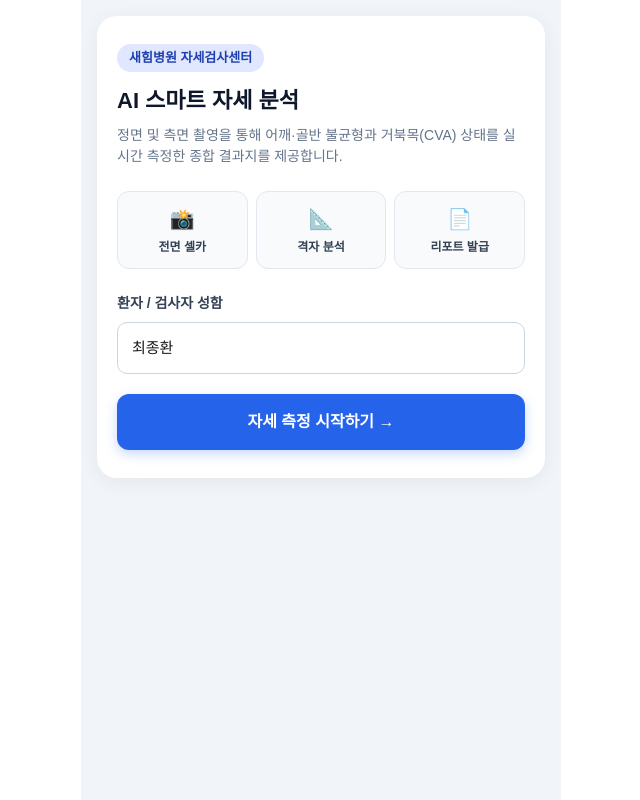
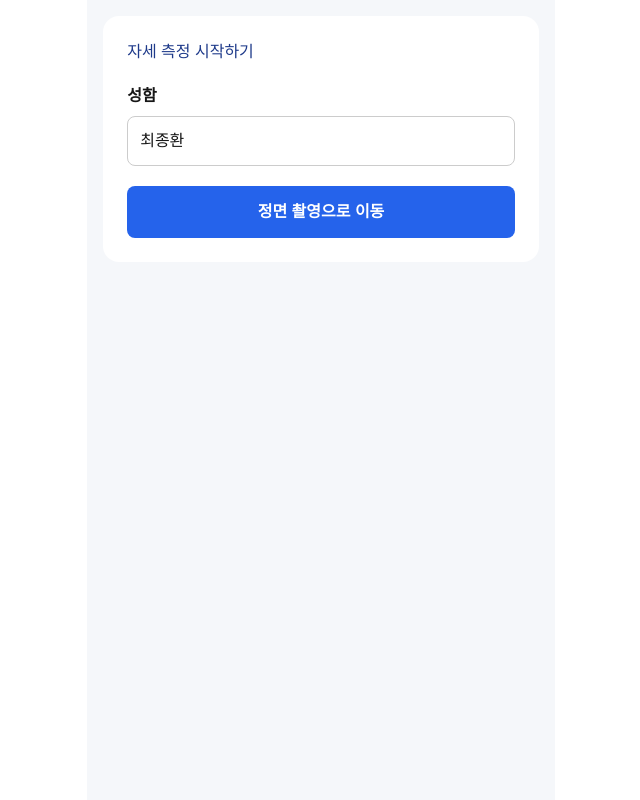
Before and after one commit to choijonghwan77-ship-it/saehim-posture, a Next.js app: page / in a window 1280 px wide. Shown: the whole page, without its empty margins (319-959 px from the left). Built offline with nearby package versions, Linux system fonts and the light colour scheme.

Commit message:
Set rear camera default and restore initial main UI

```diff
--- a/app/page.tsx
+++ b/app/page.tsx
@@ -32,6 +32,13 @@ export default function PostureApp() {
   const [tiltWarning, setTiltWarning] = useState<string>('');
   const [keypoints, setKeypoints] = useState<Keypoint[]>([]);
   const [draggingIdx, setDraggingIdx] = useState<number | null>(null);
+
+  // 스마트폰 후면 카메라 강제 지정 옵션 (모바일 최적화)
+  const videoConstraints = {
+    facingMode: { ideal: 'environment' },
+    width: { ideal: 1280 },
+    height: { ideal: 720 },
+  };
 
   // 수평 센서 감지
   useEffect(() => {
@@ -157,7 +164,7 @@ export default function PostureApp() {
 
     if (navigator.share) {
       try {
-        await navigator.share({ title: '새힘병원 자세 분석 결과', text: textData, url: window.location.href });
+        await navigator.share({ title: '자세 분석 결과지', text: textData, url: window.location.href });
       } catch (err) {
         console.log('공유 취소');
       }
@@ -168,81 +175,53 @@ export default function PostureApp() {
   };
 
   return (
-    <div style={{ maxWidth: '480px', margin: '0 auto', fontFamily: 'sans-serif', backgroundColor: '#f1f5f9', minHeight: '100vh', padding: '16px' }}>
+    <div style={{ maxWidth: '480px', margin: '0 auto', fontFamily: 'sans-serif', backgroundColor: '#f5f7fa', minHeight: '100vh', padding: '16px' }}>
 
-      {/* STEP 1: 메인 디자인 개편 */}
+      {/* STEP 1: 깔끔한 초기 메인 화면 복원 */}
       {step === 1 && (
-        <div style={{ backgroundColor: '#fff', padding: '28px 20px', borderRadius: '20px', boxShadow: '0 4px 20px rgba(0,0,0,0.06)' }}>
-          <div style={{ display: 'inline-block', backgroundColor: '#e0e7ff', color: '#1e40af', padding: '4px 12px', borderRadius: '20px', fontSize: '13px', fontWeight: 'bold', marginBottom: '12px' }}>
-            새힘병원 자세검사센터
-          </div>
-          <h2 style={{ color: '#0f172a', fontSize: '22px', margin: '0 0 8px 0', fontWeight: '800' }}>AI 스마트 자세 분석</h2>
-          <p style={{ color: '#64748b', fontSize: '14px', lineHeight: '1.5', margin: '0 0 24px 0' }}>
-            정면 및 측면 촬영을 통해 어깨·골반 불균형과 거북목(CVA) 상태를 실시간 측정한 종합 결과지를 제공합니다.
-          </p>
-
-          {/* 특징 카드 3개 */}
-          <div style={{ display: 'grid', gridTemplateColumns: '1fr 1fr 1fr', gap: '8px', marginBottom: '24px' }}>
-            <div style={{ backgroundColor: '#f8fafc', border: '1px solid #e2e8f0', padding: '12px 8px', borderRadius: '12px', textAlign: 'center' }}>
-              <div style={{ fontSize: '20px', marginBottom: '4px' }}>📸</div>
-              <div style={{ fontSize: '12px', fontWeight: 'bold', color: '#334155' }}>전면 셀카</div>
-            </div>
-            <div style={{ backgroundColor: '#f8fafc', border: '1px solid #e2e8f0', padding: '12px 8px', borderRadius: '12px', textAlign: 'center' }}>
-              <div style={{ fontSize: '20px', marginBottom: '4px' }}>📐</div>
-              <div style={{ fontSize: '12px', fontWeight: 'bold', color: '#334155' }}>격자 분석</div>
-            </div>
-            <div style={{ backgroundColor: '#f8fafc', border: '1px solid #e2e8f0', padding: '12px 8px', borderRadius: '12px', textAlign: 'center' }}>
-              <div style={{ fontSize: '20px', marginBottom: '4px' }}>📄</div>
-              <div style={{ fontSize: '12px', fontWeight: 'bold', color: '#334155' }}>리포트 발급</div>
-            </div>
-          </div>
-
-          <label style={{ display: 'block', marginBottom: '8px', fontWeight: 'bold', fontSize: '14px', color: '#334155' }}>환자 / 검사자 성함</label>
+        <div style={{ backgroundColor: '#fff', padding: '24px', borderRadius: '16px' }}>
+          <h2 style={{ color: '#1e3a8a', marginBottom: '20px' }}>자세 측정 시작하기</h2>
+          <label style={{ display: 'block', marginBottom: '8px', fontWeight: 'bold' }}>성함</label>
           <input
             type="text"
             value={userName}
             onChange={(e) => setUserName(e.target.value)}
-            placeholder="성함을 입력하세요"
-            style={{ width: '100%', padding: '14px', borderRadius: '10px', border: '1px solid #cbd5e1', fontSize: '15px', marginBottom: '20px', boxSizing: 'border-box' }}
+            style={{ width: '100%', padding: '12px', borderRadius: '8px', border: '1px solid #ccc', marginBottom: '20px', boxSizing: 'border-box' }}
           />
-
           <button
             onClick={() => setStep(2)}
-            style={{ width: '100%', padding: '16px', backgroundColor: '#2563eb', color: '#fff', border: 'none', borderRadius: '12px', fontWeight: 'bold', fontSize: '16px', cursor: 'pointer', boxShadow: '0 4px 12px rgba(37, 99, 235, 0.25)' }}
+            style={{ width: '100%', padding: '14px', backgroundColor: '#2563eb', color: '#fff', border: 'none', borderRadius: '8px', fontWeight: 'bold', fontSize: '16px', cursor: 'pointer' }}
           >
-            자세 측정 시작하기 →
+            정면 촬영으로 이동
           </button>
         </div>
       )}
 
-      {/* STEP 2: 정면 촬영 (셀프 카메라 + 격자 무늬 적용) */}
+      {/* STEP 2: 정면 촬영 (후면 카메라 + 격자 가이드) */}
       {step === 2 && (
         <div>
           <button onClick={() => setStep(1)} style={{ border: 'none', background: 'none', color: '#2563eb', cursor: 'pointer', marginBottom: '12px' }}>← 처음으로</button>
-          <h3 style={{ color: '#0f172a', marginBottom: '16px' }}>정면 촬영 — {userName}님</h3>
-          <div style={{ position: 'relative', borderRadius: '16px', overflow: 'hidden', border: '2px solid #cbd5e1', backgroundColor: '#000' }}>
+          <h3 style={{ color: '#1e3a8a', marginBottom: '16px' }}>정면 촬영 — {userName}님</h3>
+          <div style={{ position: 'relative', borderRadius: '16px', overflow: 'hidden', border: '2px solid #ddd', backgroundColor: '#000' }}>
 
-            {/* 셀프 카메라 및 거울 모드 적용 */}
+            {/* 후면 카메라 적용 */}
             <Webcam
               ref={webcamRef}
               screenshotFormat="image/jpeg"
-              mirrored={true}
-              videoConstraints={{ facingMode: 'user' }}
+              mirrored={false}
+              videoConstraints={videoConstraints}
               style={{ width: '100%', display: 'block' }}
             />
 
-            {/* 격자 무늬 가이드 레이어 */}
+            {/* 격자 무늬 가이드 */}
             <div style={{
-              position: 'absolute',
-              top: 0, left: 0, right: 0, bottom: 0,
-              pointerEvents: 'none',
+              position: 'absolute', top: 0, left: 0, right: 0, bottom: 0, pointerEvents: 'none',
               backgroundImage: `
                 linear-gradient(to right, rgba(255, 255, 255, 0.35) 1px, transparent 1px),
                 linear-gradient(to bottom, rgba(255, 255, 255, 0.35) 1px, transparent 1px)
               `,
               backgroundSize: '20% 20%',
             }}>
-              {/* 중앙 기준선 강조 */}
               <div style={{ position: 'absolute', top: 0, bottom: 0, left: '50%', width: '2px', backgroundColor: '#ef4444' }} />
               <div style={{ position: 'absolute', left: 0, right: 0, top: '50%', height: '2px', backgroundColor: '#ef4444' }} />
             </div>
@@ -257,7 +236,7 @@ export default function PostureApp() {
       {step === 3 && (
         <div>
           <button onClick={() => setStep(2)} style={{ border: 'none', background: 'none', color: '#2563eb', cursor: 'pointer', marginBottom: '12px' }}>← 다시 촬영</button>
-          <h3 style={{ color: '#0f172a', marginBottom: '12px' }}>정면 분석 — {userName}님</h3>
+          <h3 style={{ color: '#1e3a8a', marginBottom: '12px' }}>정면 분석 — {userName}님</h3>
           <div onMouseMove={handleMouseMove} onMouseUp={() => setDraggingIdx(null)} style={{ position: 'relative', width: '100%', borderRadius: '16px', overflow: 'hidden', userSelect: 'none' }}>
             {frontImage && <img src={frontImage} alt="Front" style={{ width: '100%', display: 'block' }} />}
             {keypoints.map((kp, idx) => {
@@ -282,16 +261,17 @@ export default function PostureApp() {
         </div>
       )}
 
-      {/* STEP 4: 측면 촬영 (격자 가이드 포함) */}
+      {/* STEP 4: 측면 촬영 (후면 카메라) */}
       {step === 4 && (
         <div>
           <button onClick={() => setStep(3)} style={{ border: 'none', background: 'none', color: '#2563eb', cursor: 'pointer', marginBottom: '12px' }}>← 이전으로</button>
-          <h3 style={{ color: '#0f172a', marginBottom: '16px' }}>측면 촬영 — {userName}님</h3>
-          <div style={{ position: 'relative', borderRadius: '16px', overflow: 'hidden', border: '2px solid #cbd5e1', backgroundColor: '#000' }}>
+          <h3 style={{ color: '#1e3a8a', marginBottom: '16px' }}>측면 촬영 — {userName}님</h3>
+          <div style={{ position: 'relative', borderRadius: '16px', overflow: 'hidden', border: '2px solid #ddd', backgroundColor: '#000' }}>
             <Webcam
               ref={webcamRef}
               screenshotFormat="image/jpeg"
-              videoConstraints={{ facingMode: 'environment' }}
+              mirrored={false}
+              videoConstraints={videoConstraints}
               style={{ width: '100%', display: 'block' }}
             />
             <div style={{
@@ -313,7 +293,7 @@ export default function PostureApp() {
       {/* STEP 5: 측면 분석 */}
       {step === 5 && (
         <div>
-          <h3 style={{ color: '#0f172a', marginBottom: '12px' }}>측면 분석 — {userName}님</h3>
+          <h3 style={{ color: '#1e3a8a', marginBottom: '12px' }}>측면 분석 — {userName}님</h3>
           {sideImage && <img src={sideImage} alt="Side" style={{ width: '100%', borderRadius: '16px' }} />}
           <div style={{ backgroundColor: '#fff', padding: '16px', borderRadius: '12px', marginTop: '16px' }}>
             <h4 style={{ margin: '0 0 12px 0' }}>측정 수치</h4>
@@ -324,20 +304,20 @@ export default function PostureApp() {
         </div>
       )}
 
-      {/* STEP 6: 최종 결과지 및 공유 */}
+      {/* STEP 6: 최종 결과지 */}
       {step === 6 && (
         <div>
           <button onClick={() => setStep(1)} style={{ border: 'none', background: 'none', color: '#2563eb', cursor: 'pointer', marginBottom: '12px' }}>← 처음으로 (새 참가자)</button>
-          <div ref={reportRef} style={{ backgroundColor: '#fff', padding: '20px', borderRadius: '16px', border: '1px solid #e2e8f0' }}>
-            <h2 style={{ color: '#1e3a8a', textAlign: 'center', marginBottom: '4px', fontSize: '20px' }}>새힘병원</h2>
-            <p style={{ textAlign: 'center', color: '#64748b', fontSize: '13px', margin: '0 0 16px 0' }}>AI 자세분석 검사 리포트</p>
-            <div style={{ border: '1px solid #e2e8f0', padding: '12px', borderRadius: '8px', marginBottom: '12px' }}>
-              <h4 style={{ margin: '0 0 8px 0', color: '#2563eb' }}>① 정면 측정 결과 ({userName} 님)</h4>
+          <div ref={reportRef} style={{ backgroundColor: '#fff', padding: '16px', borderRadius: '16px', border: '1px solid #e5e7eb' }}>
+            <h2 style={{ color: '#1e3a8a', textAlign: 'center', marginBottom: '4px' }}>새힘병원</h2>
+            <p style={{ textAlign: 'center', color: '#6b7280', fontSize: '14px', margin: '0 0 16px 0' }}>AI 자세분석 결과지</p>
+            <div style={{ border: '1px solid #eee', padding: '12px', borderRadius: '8px', marginBottom: '12px' }}>
+              <h4 style={{ margin: '0 0 8px 0', color: '#2563eb' }}>① 정면 결과지 ({userName} 님)</h4>
               <p style={{ margin: '4px 0', fontSize: '14px' }}>어깨 기울기: <strong>{frontMetrics.shoulder}° (양호)</strong></p>
               <p style={{ margin: '4px 0', fontSize: '14px' }}>골반 기울기: <strong>{frontMetrics.hip}° (양호)</strong></p>
             </div>
-            <div style={{ border: '1px solid #e2e8f0', padding: '12px', borderRadius: '8px' }}>
-              <h4 style={{ margin: '0 0 8px 0', color: '#2563eb' }}>② 측면 측정 결과 ({userName} 님)</h4>
+            <div style={{ border: '1px solid #eee', padding: '12px', borderRadius: '8px' }}>
+              <h4 style={{ margin: '0 0 8px 0', color: '#2563eb' }}>② 측면 결과지 ({userName} 님)</h4>
               <p style={{ margin: '4px 0', fontSize: '14px' }}>목 전방각(CVA): <strong style={{ color: '#dc2626' }}>{sideMetrics.cva}° (관리필요)</strong></p>
               <p style={{ margin: '4px 0', fontSize: '14px' }}>머리 전방 이동: <strong style={{ color: '#dc2626' }}>{sideMetrics.headDistance} cm (관리필요)</strong></p>
             </div>
```
